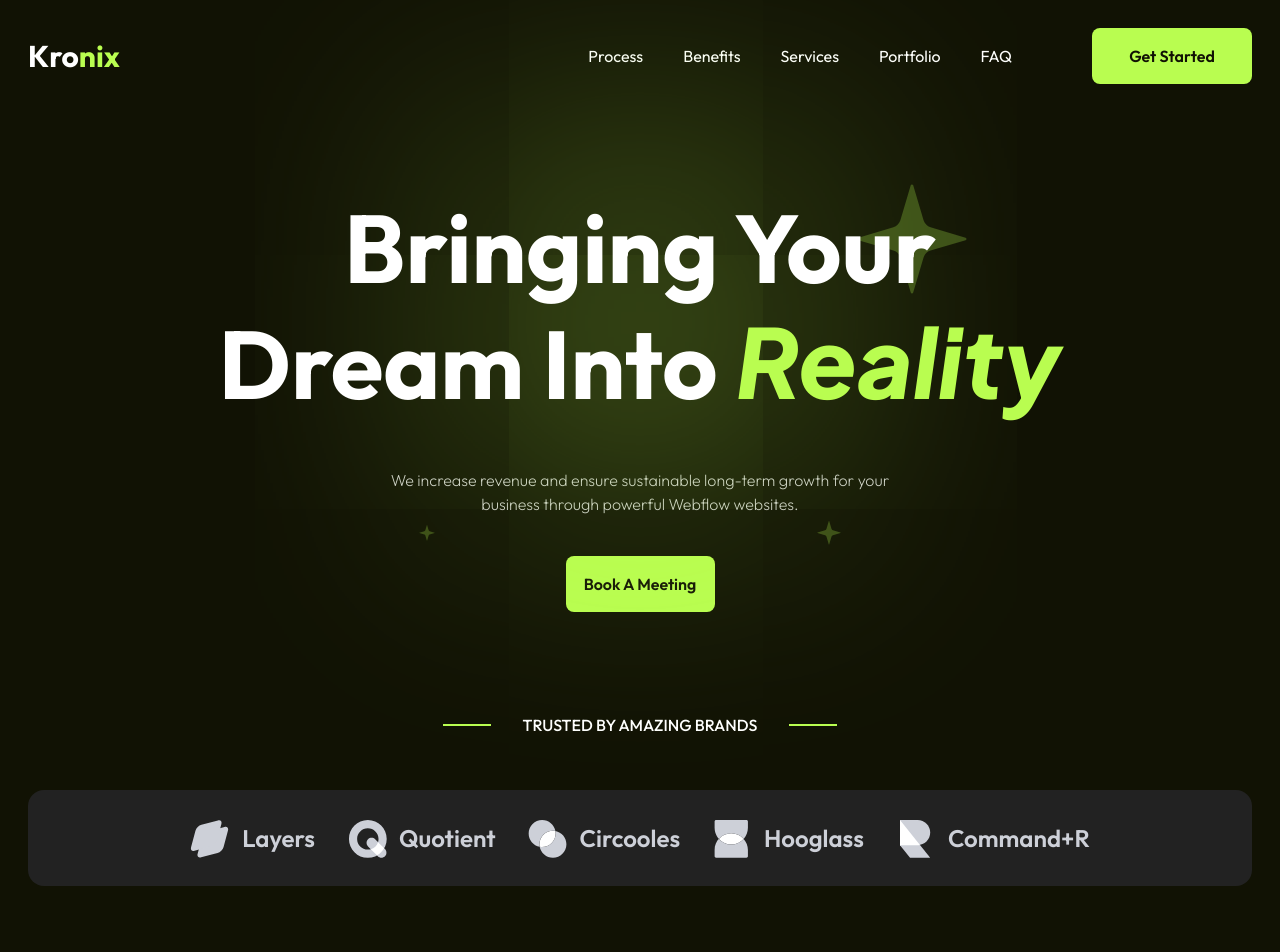
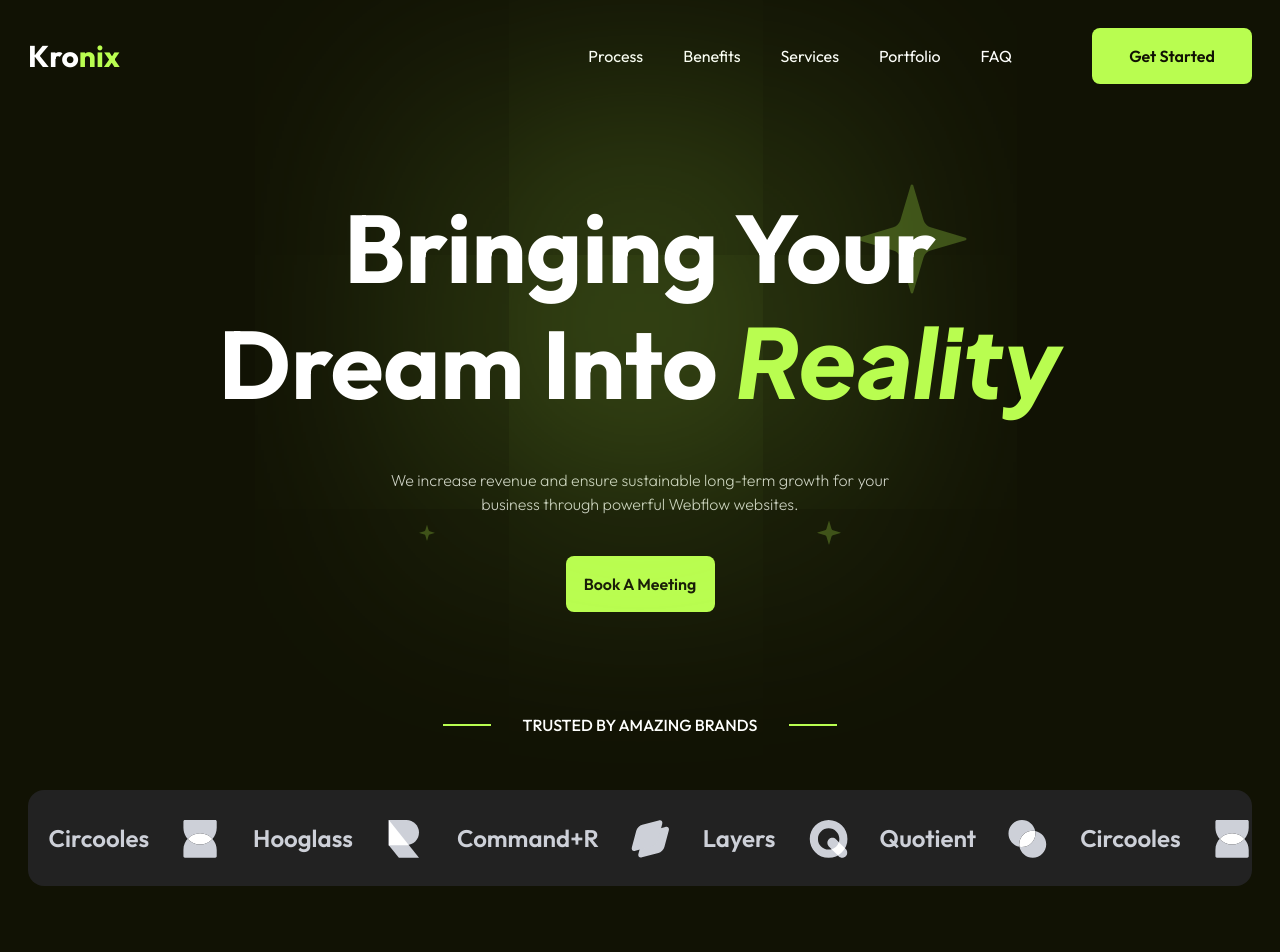
Before and after one commit to mehedihasanfaiyaz/kronix-saas, a React (Vite) app: page / in a window 1280 px wide. Shown: the top 952 px of the page. Built offline with nearby package versions, Linux system fonts and the light colour scheme.

Commit message:
feat(Brands): add infitnie animation

```diff
--- a/src/section/Brands.tsx
+++ b/src/section/Brands.tsx
@@ -1,4 +1,6 @@
+import { motion } from "framer-motion";
 import { brandsLogo } from "../data.json";
+
 export default function Brands() {
   return (
     <div className="mt-20">
@@ -9,11 +11,18 @@ export default function Brands() {
         </h2>
         <hr className="my-8 ml-8 h-0.5 w-12 border-0 bg-primary"></hr>
       </div>
-      <ul className="mx-7 mt-8 flex flex-wrap justify-center gap-8 rounded-2xl bg-bgCard py-7">
-        {brandsLogo.map((brand) => (
+      <div className="mx-7 mt-8 flex flex-wrap justify-center gap-8 overflow-hidden rounded-2xl bg-bgCard py-7">
+        <motion.div
+          className="flex"
+          initial={{ x: 0 }}
+          animate={{ x: "-100%" }}
+          transition={{ duration: 50, repeat: Infinity, ease: "linear" }}
+        >
+          <ul className="flex gap-8">
+            {brandsLogo.concat(brandsLogo).map((brand) => (
               <li
-            key={brand.name}
-            className="flex list-none flex-row items-center gap-3"
+                key={`${brand.name}`}
+                className="flex flex-shrink-0 list-none items-center gap-8"
               >
                 <img
                   src={brand.src}
@@ -26,6 +35,8 @@ export default function Brands() {
               </li>
             ))}
           </ul>
+        </motion.div>
+      </div>
     </div>
   );
 }
```
Lines whose indentation alone changed are shown as unchanged.
